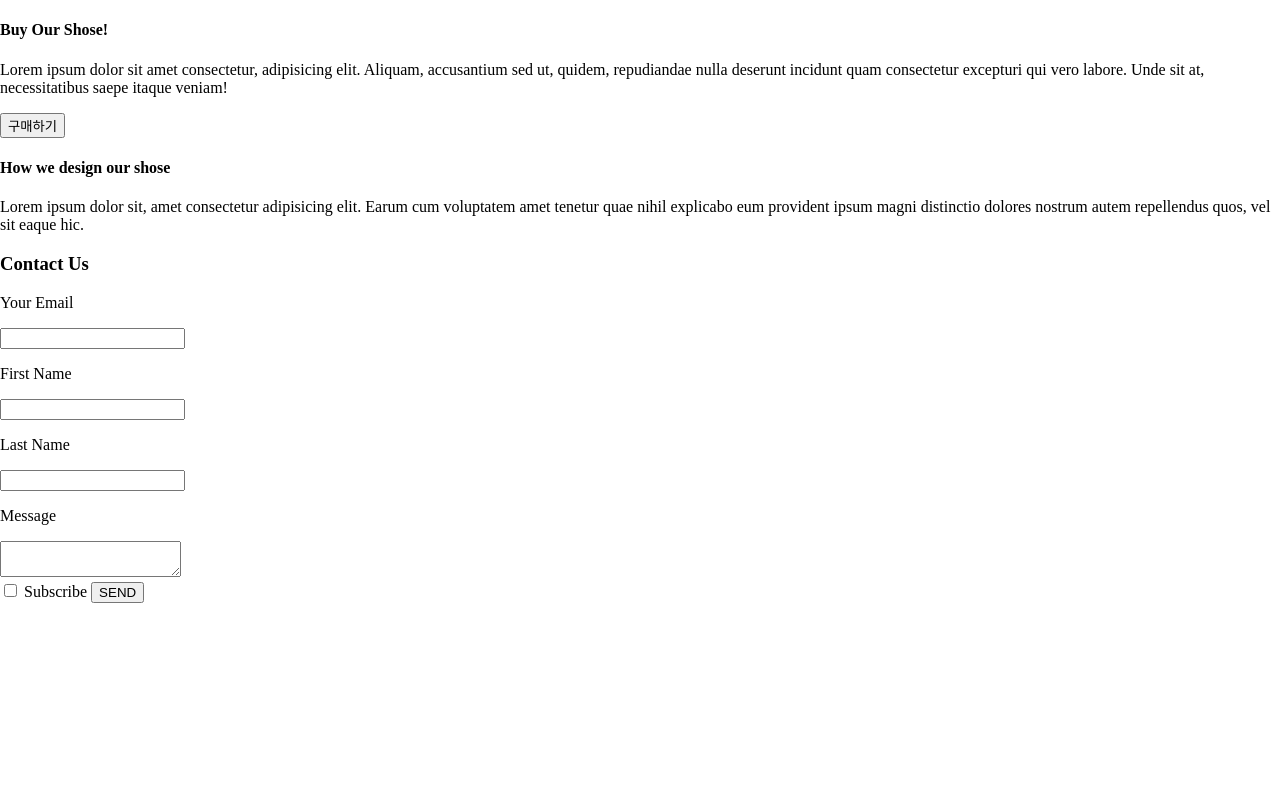
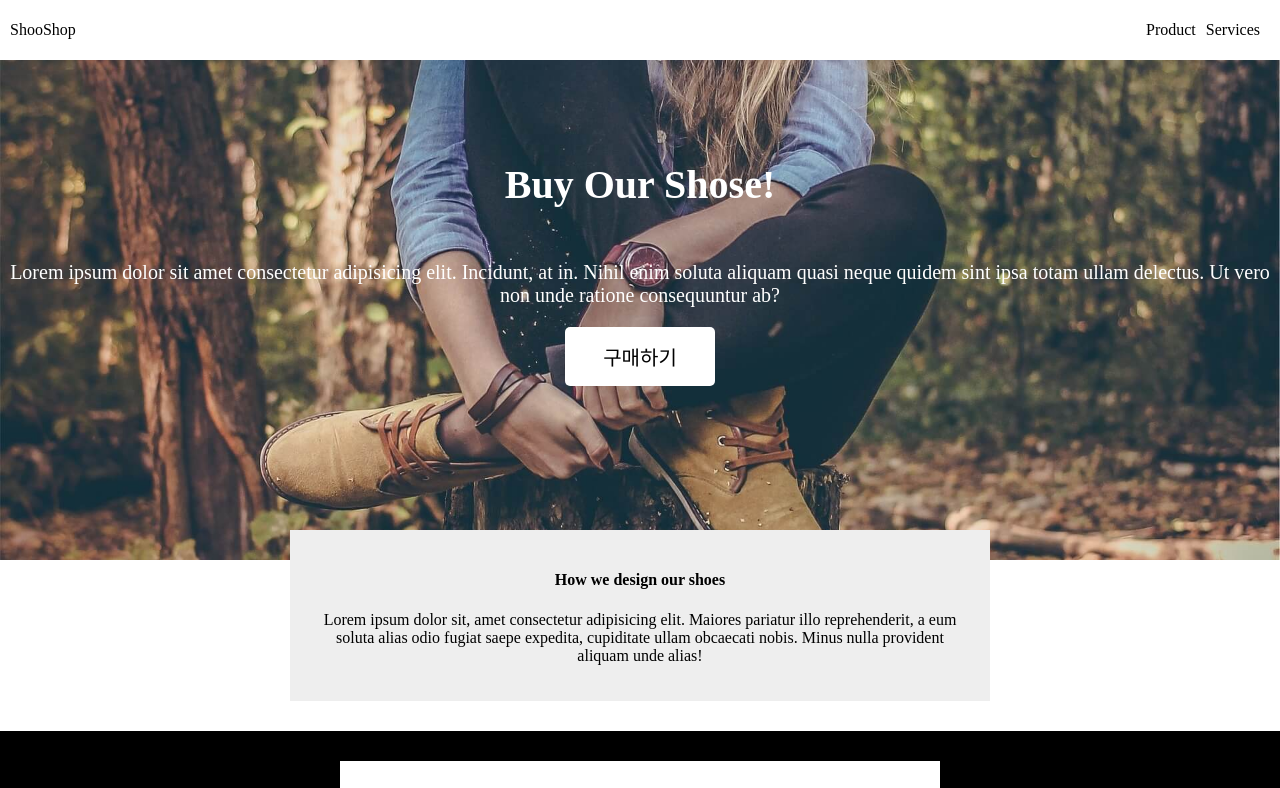
Before and after one commit to Heazack/Acaica, a plain HTML site: page coding-apple/layout2.html in a window 1280 px wide. Shown: the top 788 px of the page. Drawn offline with Linux system fonts and the light colour scheme.

Commit message:
2024-01-18 / 8 : 48

```diff
--- a/coding-apple/layout2.html
+++ b/coding-apple/layout2.html
@@ -1,35 +1,42 @@
 <!DOCTYPE html>
-<html>
+<html lang="en">
 
 <head>
     <meta charset="UTF-8">
-    <title>Document</title>
+    <meta name="viewport" content="width=device-width, initial-scale=1.0">
     <link rel="stylesheet" href="main.css">
+    <title>정강지</title>
+    <link rel="shortcut icon" href="다운로드.png" type="image/x-icon">
 </head>
 
-<body style="margin: 0px;">
-
-
+<body>
+    <nav class="nav-container">
+        <div class="nav-item">ShooShop</div>
+        <div style="flex-grow: 1;"></div>
+        <div class="nav-item">Product</div>
+        <div class="nav-item">Services</div>
+    </nav>
 
     <div class="main-background">
         <h4 class="main-title">Buy Our Shose!</h4>
-        <p class="main-content">Lorem ipsum dolor sit amet consectetur, adipisicing elit. Aliquam, accusantium sed ut,
-            quidem, repudiandae nulla deserunt incidunt quam consectetur excepturi qui vero labore. Unde sit at,
-            necessitatibus saepe itaque veniam!</p>
+        <p class="main-content">Lorem ipsum dolor sit amet consectetur adipisicing elit. Incidunt, at in. Nihil enim
+            soluta
+            aliquam quasi neque
+            quidem sint ipsa totam ullam delectus. Ut vero non unde ratione consequuntur ab?</p>
         <button class="main-button">구매하기</button>
     </div>
 
     <div class="explain-box">
-        <h4>How we design our shose</h4>
-        <p>Lorem ipsum dolor sit, amet consectetur adipisicing elit. Earum cum voluptatem amet tenetur quae nihil
-            explicabo eum provident ipsum magni distinctio dolores nostrum autem repellendus quos, vel sit eaque
-            hic.</p>
+        <h4>How we design our shoes</h4>
+        <p>Lorem ipsum dolor sit, amet consectetur adipisicing elit. Maiores pariatur illo reprehenderit, a eum soluta
+            alias
+            odio fugiat saepe expedita, cupiditate ullam obcaecati nobis. Minus nulla provident aliquam unde alias!</p>
     </div>
 
     <div class="form-background">
         <div class="form-white">
             <form>
-                <div>
+                <div class="w-100">
                     <h3>Contact Us</h3>
                     <p>Your Email</p>
                     <input class="form-input" type="email">
@@ -43,29 +50,18 @@
                     <input class="form-input" type="text">
                 </div>
                 <div style="clear: both;"></div>
-
                 <div class="w-100">
                     <p>Message</p>
                     <textarea class="form-input"></textarea>
                 </div>
-
                 <div>
                     <input id="sub" type="checkbox">
                     <label for="sub">Subscribe</label>
                     <button class="yellow-button">SEND</button>
                 </div>
-
             </form>
         </div>
     </div>
-
-
-
-
-
-
-
-
 </body>
 
 </html>
--- a/coding-apple/main.css
+++ b/coding-apple/main.css
@@ -1,14 +1,111 @@
-.main-btn {
+@font-face {
+    font-family: "작명~~~";
+    src: url("");
+}
+
+div,
+input,
+textarea {
+    box-sizing: border-box;
+}
+
+body {
+    margin: 0;
+    font-family: "nanumsquare";
+}
+
+.nav-container {
+    display: flex;
+    height: 40px;
+    align-items: center;
+    padding: 10px;
+}
+
+.nav-item {
+    margin-right: 10px;
+}
+
+.main-background {
+    width: 100%;
+    height: 500px;
+    background-image: url(shoes.jpg);
+    background-size: cover;
+    background-repeat: no-repeat;
+    background-position: center;
+    padding: 1px;
+}
+
+.main-title {
+    color: white;
+    font-size: 40px;
+    margin-top: 100px;
+    text-align: center;
+}
+
+.main-content {
+    color: white;
+    font-size: 20px;
+    text-align: center;
+}
+
+.main-button {
     padding: 15px;
     font-size: 20px;
+    background: white;
     border: none;
-    cursor: pointer;
+    border-radius: 5px;
+    position: absolute;
+    left: 0;
+    right: 0;
+    margin: auto;
+    width: 150px;
 }
 
-.bg-red {
-    background: red;
+.explain-box {
+    width: 700px;
+    margin: auto;
+    padding: 20px;
+    text-align: center;
+    background-color: #eee;
+    position: relative;
+    top: -30px;
 }
 
-.bg-blue {
-    background: blue;
+.form-background {
+    background-color: black;
+    padding: 30px;
 }
+
+.form-white {
+    background-color: white;
+    padding: 30px;
+    width: 80%;
+    max-width: 600px;
+    margin: auto;
+}
+
+.form-input {
+    width: 100%;
+    padding: 10px;
+    font-size: 20px;
+    border: 1px solid black;
+    border-radius: 5px;
+    box-sizing: border-box;
+}
+
+.w-50 {
+    width: 50%;
+    float: left;
+    padding: 10px;
+}
+
+.w-100 {
+    width: 100%;
+    padding: 10px;
+}
+
+.yellow-button {
+    padding: 10px;
+    display: block;
+    margin-left: auto;
+}
```
Also changed, not shown: coding-apple/다운로드.png (added).
